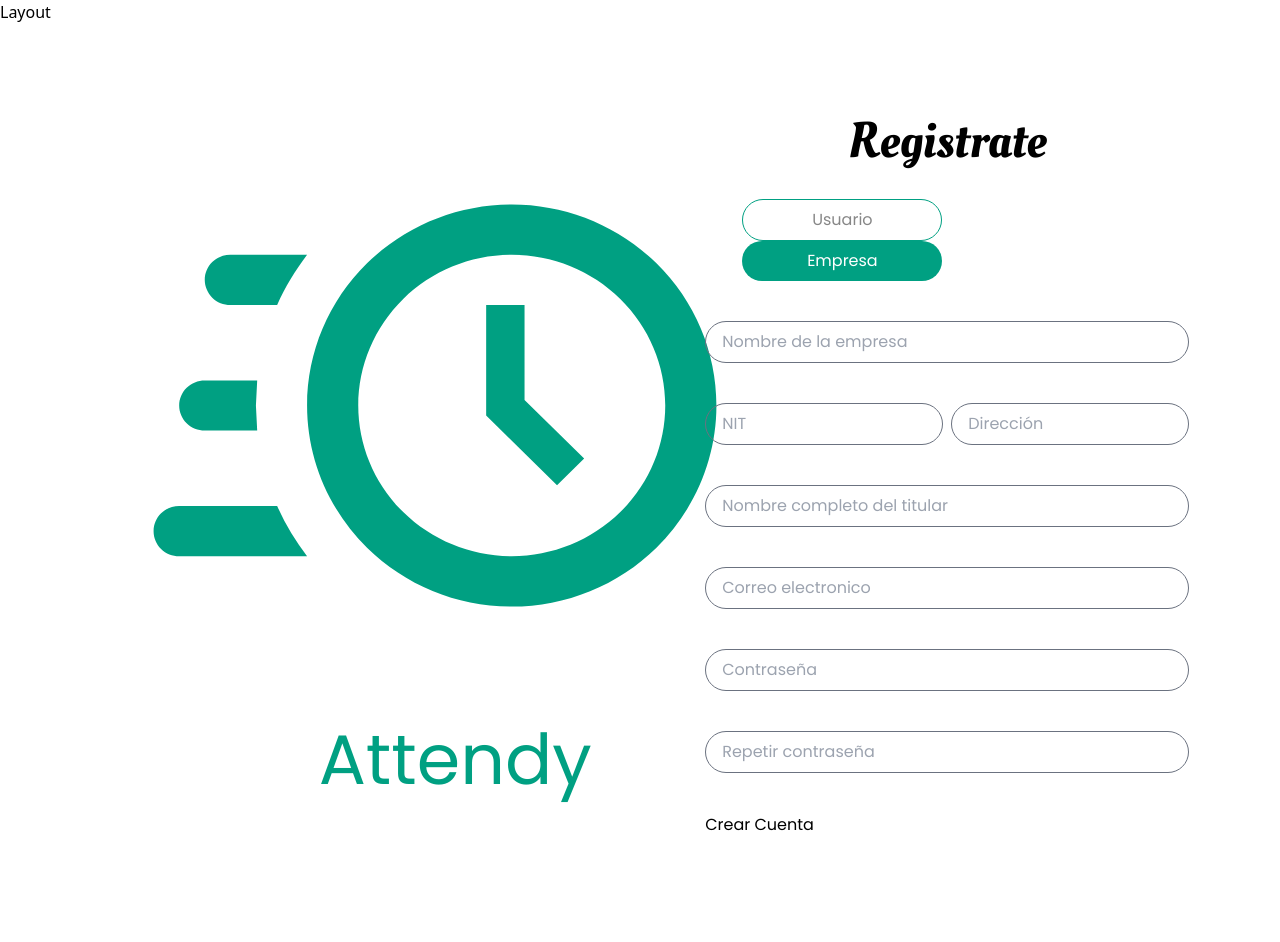
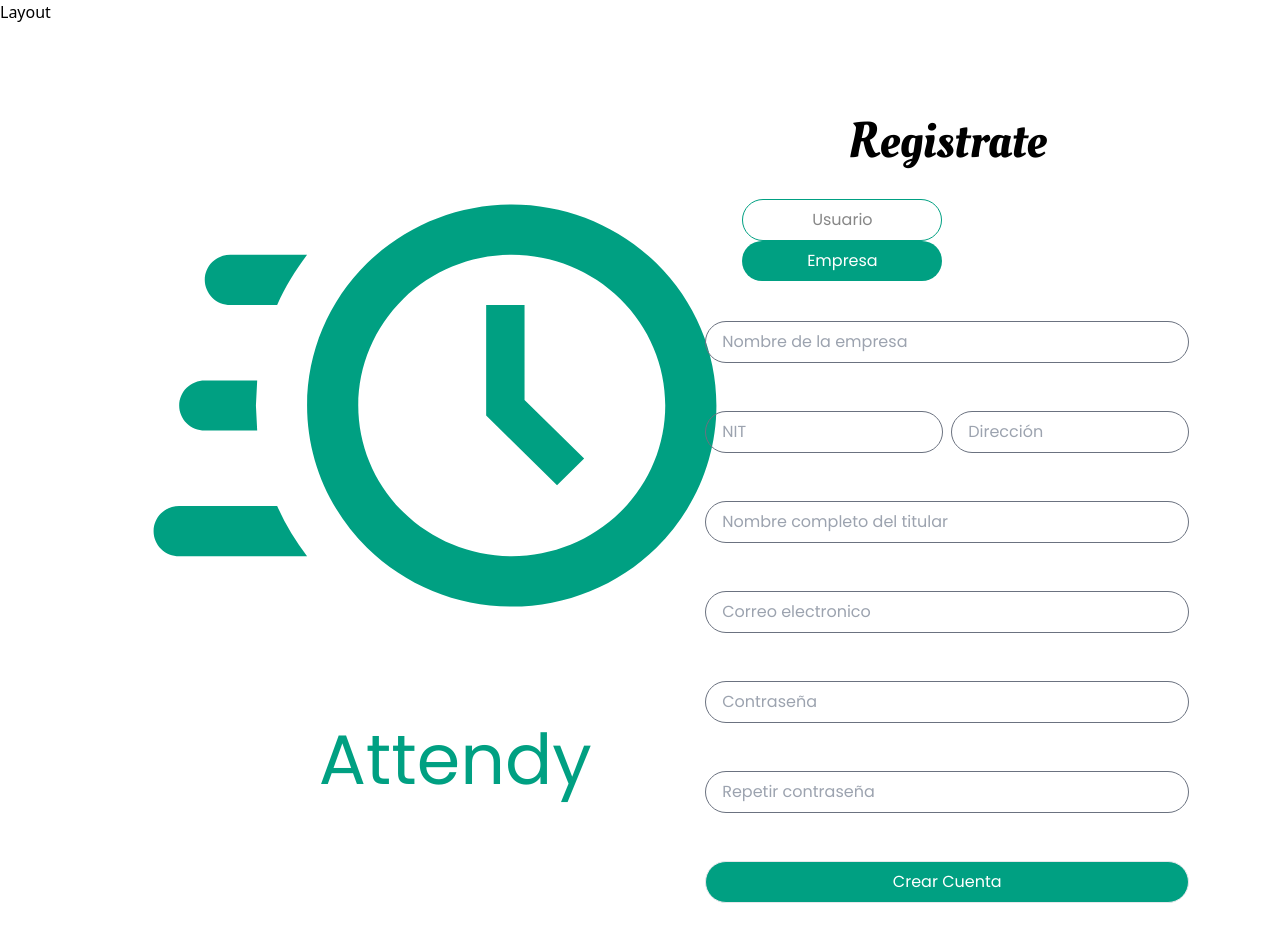
Before and after one commit to MAKAIABootcamp/project-equipo1-front-8, a React (Vite) app in the folder Attendy/: page /register in a window 1280 px wide. Both pictures are taken after a click on the button "Empresa". Before the commit the page ends 837 px from the top, so only its background shows below. Built offline with nearby package versions, Linux system fonts and the light colour scheme.

Commit message:
ErrorMessage/fix

```diff
--- a/Attendy/src/pages/Register/Register.jsx
+++ b/Attendy/src/pages/Register/Register.jsx
@@ -70,7 +70,9 @@ const Register = () => {
     <main className="flex w-4/5 m-auto mt-20 font-poppins justify-between">
       <div className="flex flex-col items-center">
         <img className="w-[650px]" src="/icons/logo.svg" alt="" />
-        <h1 className=" flex justify-center text-[70px] ml-10 text-[#00A082]">Attendy</h1>
+        <h1 className=" flex justify-center text-[70px] ml-10 text-[#00A082]">
+          Attendy
+        </h1>
       </div>
       <div className="flex flex-col items-center max-w-[40%]">
         <h1 className="font-oleo text-[50px] mb-5">Registrate</h1>
@@ -146,7 +148,8 @@ const Register = () => {
               {!isCompany && (
                 <>
                   <div className="flex flex-col items-start gap-10 mb-10 mt-5">
-                    <div className="border-[1px] rounded-[30px] border-gray-500 py-2 px-4">
+                    <div className="flex flex-col">
+                      <div className="border-[1px] rounded-[30px] border-gray-500 py-2 px-4 mb-2">
                         <Field
                           type="text"
                           name="name"
@@ -156,7 +159,9 @@ const Register = () => {
                         />
                       </div>
                       <ErrorMessage name="name" />
-                    <div className="border-[1px] rounded-[30px] border-gray-500 py-2 px-4">
+                    </div>
+                    <div className="flex flex-col">
+                      <div className="border-[1px] rounded-[30px] border-gray-500 py-2 px-4 mb-2">
                         <Field
                           type="email"
                           name="email"
@@ -166,8 +171,10 @@ const Register = () => {
                         />
                       </div>
                       <ErrorMessage name="email" />
+                    </div>
 
-                    <div className="border-[1px] rounded-[30px] border-gray-500 py-2 px-4">
+                    <div className="flex flex-col">
+                      <div className="border-[1px] rounded-[30px] border-gray-500 py-2 px-4 mb-2">
                         <Field
                           name="password"
                           id="password"
@@ -175,9 +182,12 @@ const Register = () => {
                           placeholder="Contraseña"
                           className="w-[27rem]"
                         />
+                      </div>
                       <ErrorMessage name="password" />
                     </div>
-                    <div className="border-[1px] rounded-[30px] border-gray-500 py-2 px-4">
+
+                    <div className="flex flex-col">
+                      <div className="border-[1px] rounded-[30px] border-gray-500 py-2 px-4 mb-2">
                         <Field
                           name="repeatPassword"
                           id="repeatPassword"
@@ -185,6 +195,7 @@ const Register = () => {
                           placeholder="Repetir contraseña"
                           className="w-[27rem]"
                         />
+                      </div>
                       <ErrorMessage name="repeatPassword" />
                     </div>
                   </div>
@@ -193,7 +204,8 @@ const Register = () => {
               {isCompany && (
                 <>
                   <div className="flex flex-col items-start gap-10 mb-10 mt-5">
-                    <div className="border-[1px] rounded-[30px] border-gray-500 py-2 px-4">
+                    <div className="flex flex-col">
+                      <div className="border-[1px] rounded-[30px] border-gray-500 py-2 px-4 mb-2">
                         <Field
                           type="text"
                           name="companyName"
@@ -201,11 +213,12 @@ const Register = () => {
                           placeholder="Nombre de la empresa"
                           className="w-[450px]"
                         />
+                      </div>
                       <ErrorMessage name="companyName" />
                     </div>
-
                     <div className="flex w-5">
-                      <div className="border-[1px] rounded-[30px] border-gray-500 py-2 px-4 mr-2 w-[238px]">
+                      <div className="flex flex-col">
+                        <div className="border-[1px] rounded-[30px] border-gray-500 py-2 px-4 mr-2 w-[238px] mb-2">
                           <Field
                             type="text"
                             name="nit"
@@ -213,9 +226,11 @@ const Register = () => {
                             placeholder="NIT"
                             className="w-[212px]"
                           />
+                        </div>
                         <ErrorMessage name="nit" />
                       </div>
-                      <div className="border-[1px] rounded-[30px] border-gray-500 py-2 px-4 w-[238px]">
+                      <div className="flex flex-col">
+                        <div className="border-[1px] rounded-[30px] border-gray-500 py-2 px-4 w-[238px] mb-2">
                           <Field
                             type="text"
                             name="address"
@@ -223,11 +238,13 @@ const Register = () => {
                             placeholder="Dirección"
                             className=" w-[212px]"
                           />
+                        </div>
                         <ErrorMessage name="address" />
                       </div>
                     </div>
 
-                    <div className="border-[1px] rounded-[30px] border-gray-500 py-2 px-4 ">
+                    <div className="flex flex-col">
+                      <div className="border-[1px] rounded-[30px] border-gray-500 py-2 px-4 mb-2">
                         <Field
                           type="text"
                           name="titular"
@@ -235,10 +252,12 @@ const Register = () => {
                           placeholder="Nombre completo del titular"
                           className="w-[450px]"
                         />
+                      </div>
                       <ErrorMessage name="titular" />
                     </div>
 
-                    <div className="border-[1px] rounded-[30px] border-gray-500 py-2 px-4">
+                    <div className="flex flex-col">
+                      <div className="border-[1px] rounded-[30px] border-gray-500 py-2 px-4 mb-2">
                         <Field
                           type="email"
                           name="email"
@@ -246,10 +265,12 @@ const Register = () => {
                           placeholder="Correo electronico"
                           className="w-[450px]"
                         />
+                      </div>
                       <ErrorMessage name="email" />
                     </div>
 
-                    <div className="border-[1px] rounded-[30px] border-gray-500 py-2 px-4">
+                    <div className="flex flex-col">
+                      <div className="border-[1px] rounded-[30px] border-gray-500 py-2 px-4 mb-2">
                         <Field
                           name="password"
                           id="password"
@@ -257,10 +278,12 @@ const Register = () => {
                           placeholder="Contraseña"
                           className="w-[450px]"
                         />
+                      </div>
                       <ErrorMessage name="password" />
                     </div>
 
-                    <div className="border-[1px] rounded-[30px] border-gray-500 py-2 px-4">
+                    <div className="flex flex-col">
+                      <div className="border-[1px] rounded-[30px] border-gray-500 py-2 px-4 mb-2">
                         <Field
                           name="repeatPassword"
                           id="repeatPassword"
@@ -268,14 +291,17 @@ const Register = () => {
                           placeholder="Repetir contraseña"
                           className="w-[450px]"
                         />
+                      </div>
                       <ErrorMessage name="repeatPassword" />
                     </div>
                   </div>
                 </>
               )}
+              <div className="border-[1px] rounded-[30px] bg-[#00A082] py-2 px-4 text-center text-white mb-10">
                 <button disabled={isSubmitting} type="submit">
                   Crear Cuenta
                 </button>
+              </div>
             </Form>
           )}
         </Formik>
```
Lines whose indentation alone changed are shown as unchanged.
